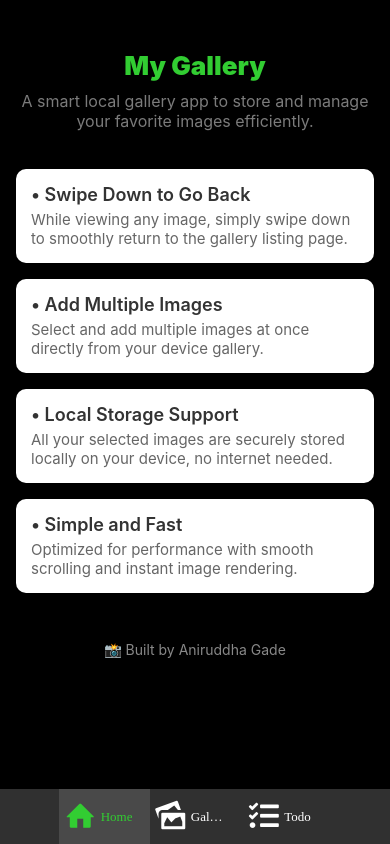
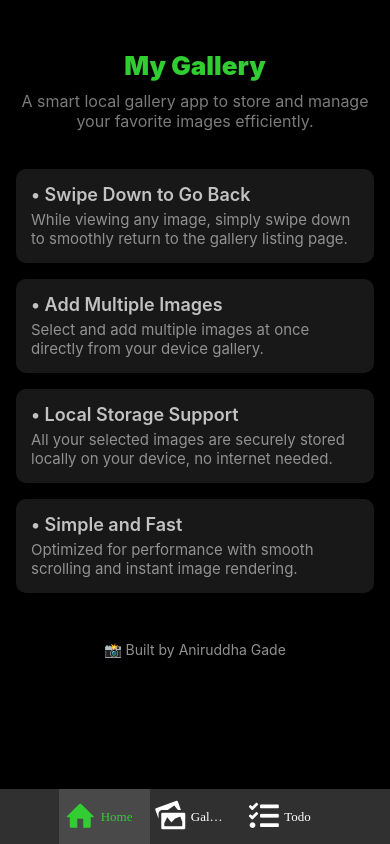
Before and after one commit to Aniruddha-Gade/Image_gallery__React_Native, a React Native app: screen / in a window 390 px wide. Built offline with nearby package versions, Linux system fonts and the light colour scheme; what react-native-device-info would draw is missing.

Commit message:
feat: use updated colors for bg and text color

```diff
--- a/src/assets/Color.ts
+++ b/src/assets/Color.ts
@@ -1,11 +1,11 @@
 const Color = {
   white: '#FFFFFF',
-  // white_1: '#FFFFFFCC',
-  // white_2: '#FAFAFA',
+  white_1: '#C2C2C2',
+  white_2: '#919191',
   black: '#000000',
   black_1: '#494949',
   black_2: '#303030',
-  black_3: '#000000',
+  black_3: '#181818',
   red: '#D32F2F',
   // red_1: '#EF0404',
   // red_2: '#C80000',
--- a/src/components/common/NoDataComponent.tsx
+++ b/src/components/common/NoDataComponent.tsx
@@ -3,6 +3,7 @@ import { isTablet } from '../../utils/Platform';
 import { LABEL } from '../../constant/constant';
 import FONT_FAMILY from '../../assets/FontFamily';
 import Typo from './Typo';
+import Color from '../../assets/Color';
 
 function NoDataComponent({
   text = 'No Data Available',
@@ -39,7 +40,8 @@ const styles = StyleSheet.create({
     fontFamily: FONT_FAMILY.POPPINS_REGULAR,
     fontSize: isTablet ? 24 : 16,
     fontWeight: '700',
-    marginTop: 20
+    marginTop: 20,
+    color: Color.white_2,
   },
   image: {
     width: isTablet ? 400 : 300,
--- a/src/screens/gallery/GalleryScreen.tsx
+++ b/src/screens/gallery/GalleryScreen.tsx
@@ -24,7 +24,7 @@ export default GalleryScreen;
 const styles = StyleSheet.create({
   container: {
     flex: 1,
-    backgroundColor: Color.black_3,
+    backgroundColor: Color.black,
     padding: 5,
     paddingHorizontal: 10,
   },
--- a/src/screens/gallery/constant/constant.ts
+++ b/src/screens/gallery/constant/constant.ts
@@ -4,5 +4,5 @@ export const LABEL = {
   REMOVE_IMAGE: 'Remove this image?',
   DELETE: 'Delete',
   MY_GALLERY: 'My Gallery',
-  NO_DATA: 'No images found',
+  NO_DATA: 'No images found \n Please pick images from your gallery',
 };
--- a/src/screens/home/Home.tsx
+++ b/src/screens/home/Home.tsx
@@ -56,7 +56,7 @@ const styles = StyleSheet.create({
     paddingVertical: 20,
   },
   card: {
-    backgroundColor: '#fff',
+    backgroundColor: Color.black_3,
     borderRadius: 10,
     padding: 15,
     marginVertical: 8,
@@ -68,11 +68,11 @@ const styles = StyleSheet.create({
   title: {
     fontSize: 18,
     fontWeight: '600',
-    color: '#333',
+    color: Color.white_1,
   },
   detail: {
     fontSize: 15,
-    color: '#666',
+    color: Color.white_2,
     marginTop: 5,
   },
   footer: {
@@ -81,6 +81,6 @@ const styles = StyleSheet.create({
   },
   footerText: {
     fontSize: 14,
-    color: '#888',
+     color: Color.white_2,
   },
 });
```
